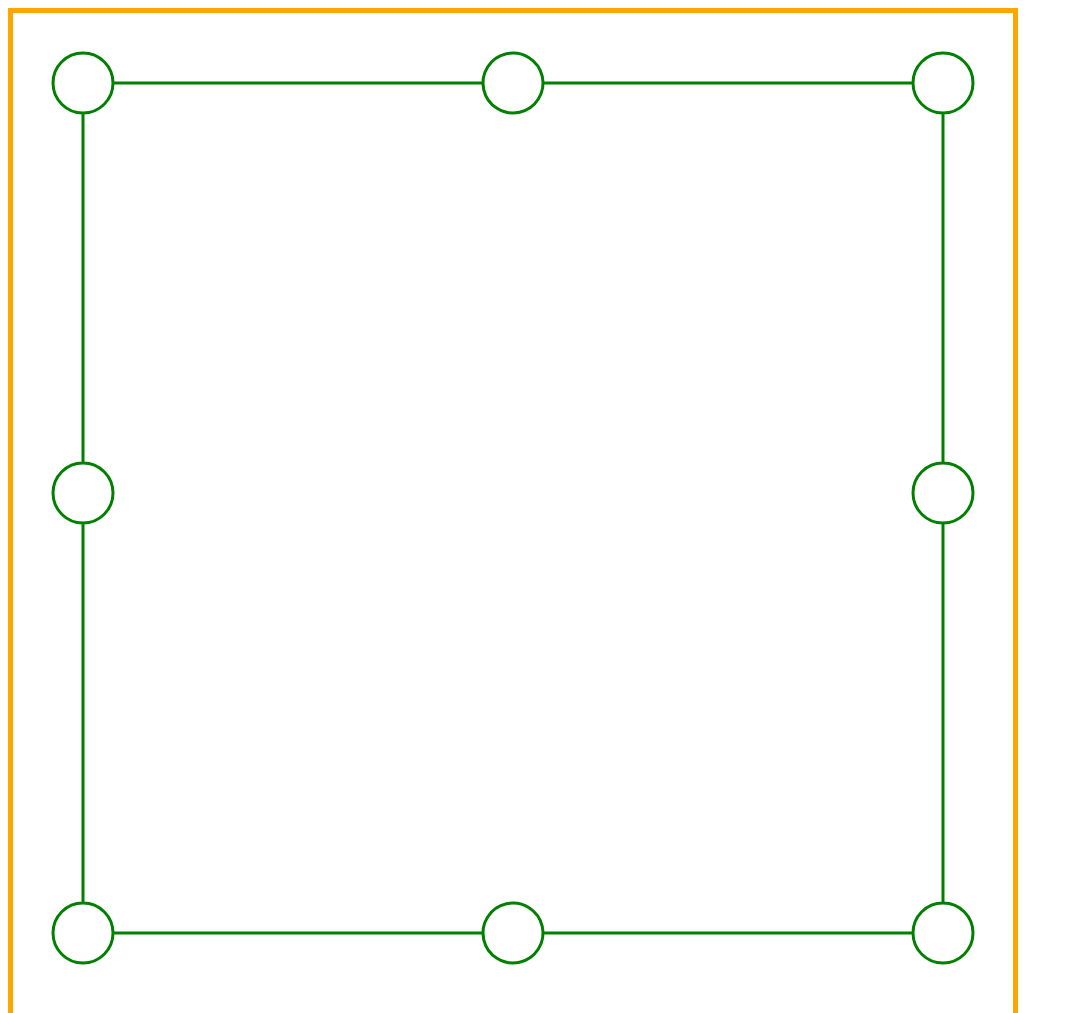
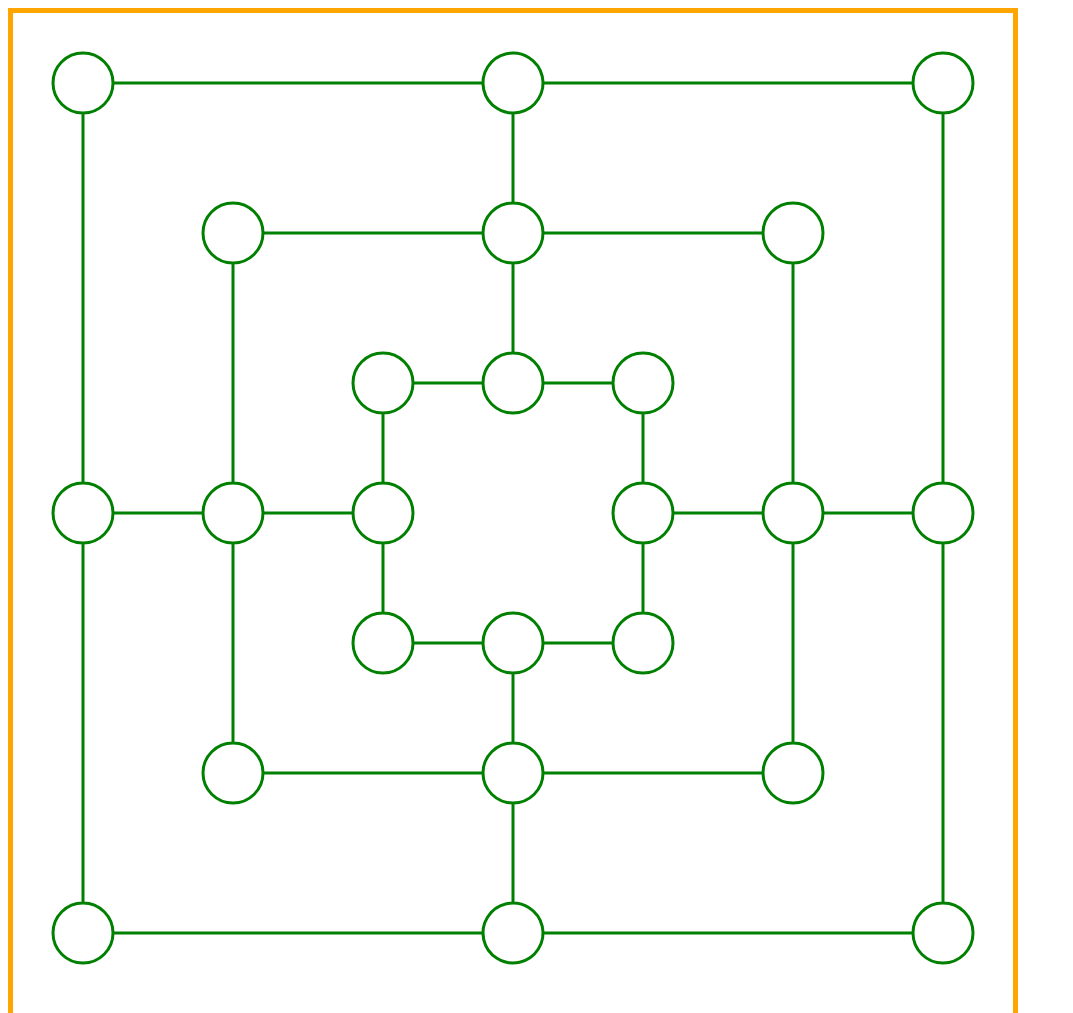
Before and after one commit to masive/JSCore, a plain HTML site: page index.html in a window 1280 px wide. Shown: the top 1013 px of the page, without its empty margins (0-1073 px from the left). Drawn offline with Linux system fonts and the light colour scheme.

Commit message:
dashboard
Finished dashboard, all squares and inner lines + play points

```diff
--- a/index.html
+++ b/index.html
@@ -25,44 +25,44 @@
 
         pf.arc(70,70,30,0,Math.PI*2, true);//left side___________
 
-        pf.moveTo(70,100)
+        pf.moveTo(70,100);
 
-        pf.lineTo(70, 450);
+        pf.lineTo(70, 470);//let upper line
 
-        pf.moveTo(100, 480);
-        pf.arc(70,480, 30,0,Math.PI*2, true);
+        pf.moveTo(100, 500);
+        pf.arc(70,500, 30,0,Math.PI*2, true);//middle circle
 
-        pf.moveTo(70, 510);
-        pf.lineTo(70,890);
+        pf.moveTo(70, 530);
+        pf.lineTo(70,890);// left down line
 
         pf.moveTo(100,920);
-        pf.arc(70,920, 30,0,Math.PI*2, true);
+        pf.arc(70,920, 30,0,Math.PI*2, true);//down left circle
 
         pf.moveTo(100, 920);//down side___________
-        pf.lineTo(470, 920)
+        pf.lineTo(470, 920);//down-left line
 
-        pf.arc(500, 920,30, 160,Math.PI*2, true);
+        pf.arc(500, 920,30, 160,Math.PI*2, true);//middle circle
 
         pf.moveTo(530,920);
 
-        pf.lineTo(900, 920);
+        pf.lineTo(900, 920);// down-right line
 
 
         pf.moveTo(960,70);//right side___________
-        pf.arc(930,70,30,0,Math.PI*2, true);
+        pf.arc(930,70,30,0,Math.PI*2, true);//right-down circle
 
-        pf.moveTo(930,100)
+        pf.moveTo(930,100);
 
-        pf.lineTo(930, 450);
+        pf.lineTo(930, 470);//right-down line
 
-        pf.moveTo(960, 480);
-        pf.arc(930,480, 30,0,Math.PI*2, true);
+        pf.moveTo(960, 500);
+        pf.arc(930,500, 30,0,Math.PI*2, true);//right-middle circle
 
-        pf.moveTo(930, 510);
-        pf.lineTo(930,890);
+        pf.moveTo(930, 530);
+        pf.lineTo(930,890);//right upper line
 
         pf.moveTo(960,920);
-        pf.arc(930,920, 30,0,Math.PI*2, true);
+        pf.arc(930,920, 30,0,Math.PI*2, true);// right-upper circle
 
         pf.moveTo(100, 70);// up side
         pf.lineTo(470, 70);
@@ -73,9 +73,134 @@
 
         pf.lineTo(900,70);
 
+        //-------------------------------------> second square0
+        pf.moveTo(250,220);
 
 
-        //-------------------------------------> second square0
+        pf.arc(220,220,30,0,Math.PI*2, true);//left side___________
+
+        pf.moveTo(220,250);
+        pf.lineTo(220, 470);
+        pf.moveTo(250,500);
+        pf.arc(220,500, 30,0,Math.PI*2, true);
+
+        pf.moveTo(220, 530);
+        pf.lineTo(220,730);
+
+        pf.moveTo(250,760);
+        pf.arc(220,760, 30,0,Math.PI*2, true);
+
+        pf.moveTo(250, 760);//down side___________second sqear
+        pf.lineTo(470, 760);
+
+        pf.moveTo(530, 760);
+        pf.arc(500, 760,30, 0,Math.PI*2, true);
+
+        pf.moveTo(530, 760);
+
+        pf.lineTo(750, 760);
+
+        pf.moveTo(810,760);//right side___________
+        pf.arc(780,760,30,0,Math.PI*2, true);//right-down circle
+
+        pf.moveTo(780,730);
+
+        pf.lineTo(780, 530);
+
+        pf.moveTo(810, 500);
+        pf.arc(780,500, 30,0,Math.PI*2, true);
+
+        pf.moveTo(780, 470);
+        pf.lineTo(780,250);
+
+        pf.moveTo(810,220);
+        pf.arc(780,220, 30,0,Math.PI*2, true);
+
+        pf.moveTo(750, 220);// up side
+        pf.lineTo(550, 220);
+
+        pf.arc(500,220, 30, 0, Math.PI * 2, true);//middle circle
+
+        pf.moveTo(470,220);
+
+        pf.lineTo(250,220);
+
+//------------------------------------------> middle sqare
+        pf.moveTo(400,370);
+
+
+        pf.arc(370,370,30,0,Math.PI*2, true);//left side___________
+
+        pf.moveTo(370,400);
+        pf.lineTo(370, 470);
+
+        pf.moveTo(400,500);
+        pf.arc(370,500, 30,0,Math.PI*2, true);
+
+        pf.moveTo(370, 530);
+        pf.lineTo(370,600);
+
+        pf.moveTo(400,630);
+        pf.arc(370,630, 30,0,Math.PI*2, true);
+
+        pf.moveTo(400, 630);//down side___________second sqear
+        pf.lineTo(470, 630);
+
+        pf.moveTo(530, 630);
+        pf.arc(500, 630,30, 0,Math.PI*2, true);
+
+        pf.moveTo(530, 630);
+
+        pf.lineTo(600, 630);
+
+        pf.moveTo(660,630);//right side___________
+        pf.arc(630,630,30,0,Math.PI*2, true);//right-down circle
+
+        pf.moveTo(630,600);
+
+        pf.lineTo(630, 530);
+
+        pf.moveTo(660, 500);
+        pf.arc(630,500, 30,0,Math.PI*2, true);
+
+        pf.moveTo(630, 470);
+        pf.lineTo(630,400);
+
+        pf.moveTo(660,370);
+        pf.arc(630,370, 30,0,Math.PI*2, true);
+
+        pf.moveTo(600, 370);// up side
+        pf.lineTo(530, 370);
+
+        pf.arc(500,370, 30, 0, Math.PI * 2, true);
+
+        pf.moveTo(470,370);
+
+        pf.lineTo(400,370);
+//------------------------------------> inner lines
+        pf.moveTo(100,500);
+        pf.lineTo(190, 500);
+
+        pf.moveTo(250, 500);
+        pf.lineTo(340, 500);
+
+        pf.moveTo(900,500);
+        pf.lineTo(810, 500);
+
+        pf.moveTo(750, 500);
+        pf.lineTo(660, 500);
+
+        pf.moveTo(500, 100);
+        pf.lineTo(500, 190);
+
+        pf.moveTo(500, 250);
+        pf.lineTo(500, 340);
+
+        pf.moveTo(500, 890);
+        pf.lineTo(500, 790);
+
+        pf.moveTo(500, 730);
+        pf.lineTo(500, 660);
 
 
 
```
